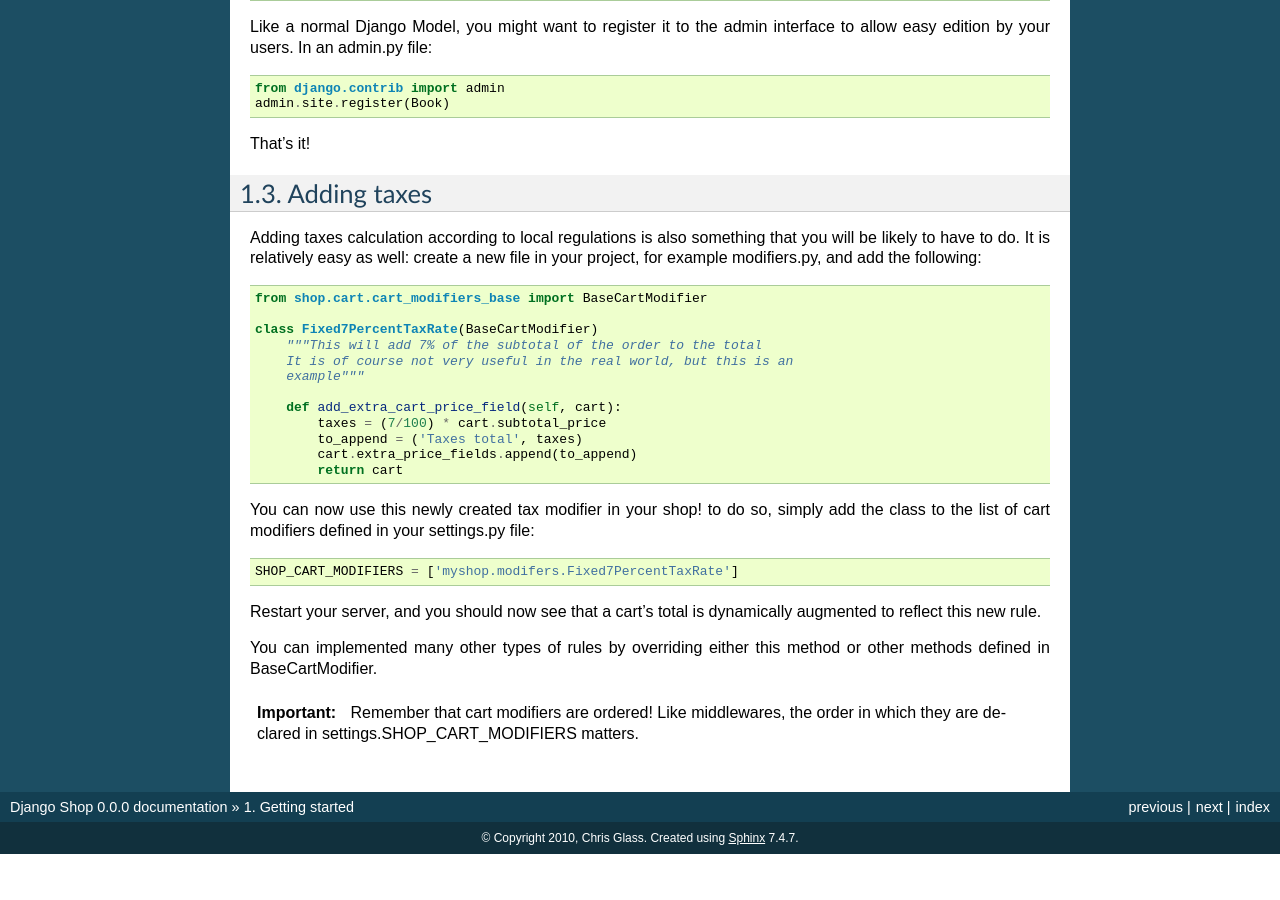
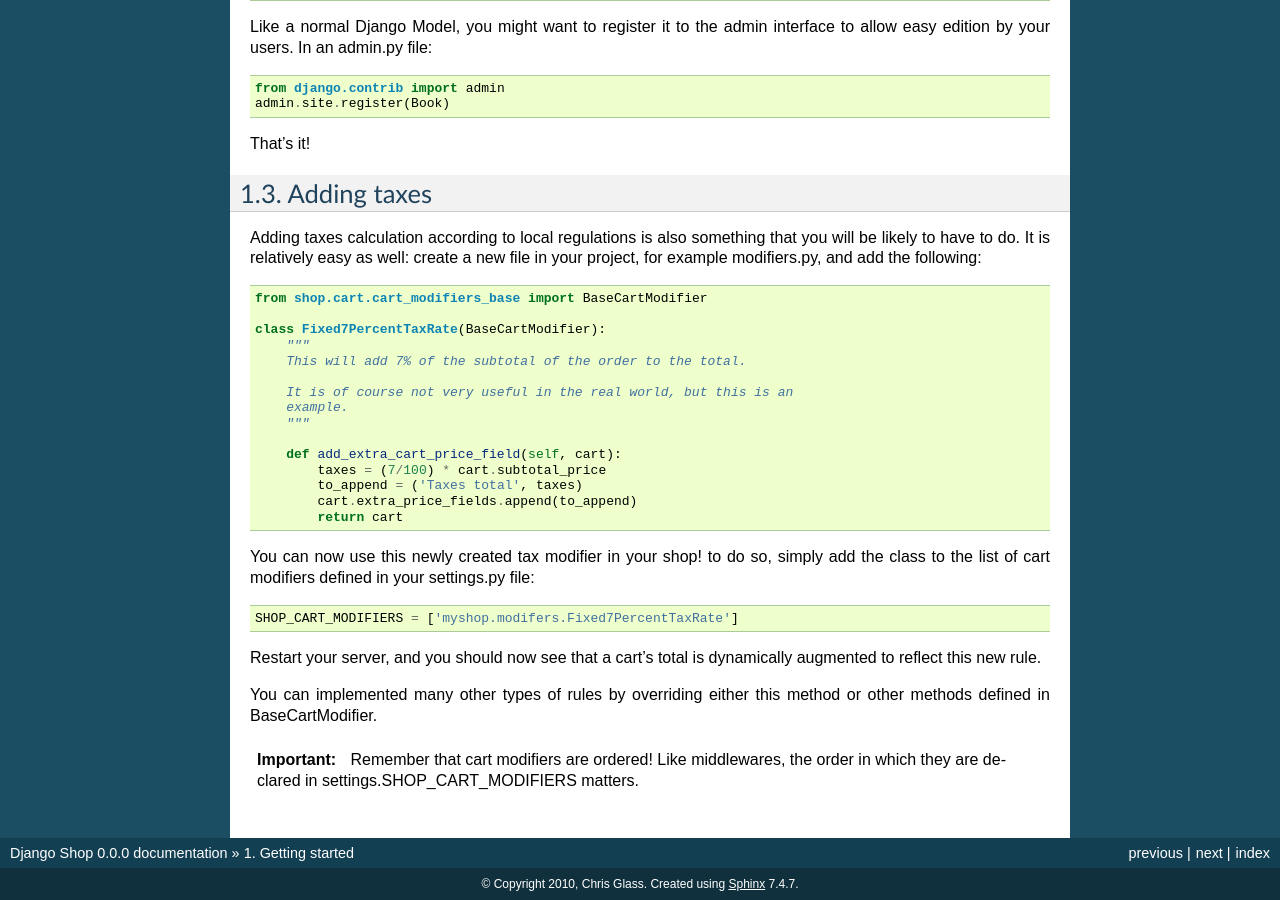
Before and after one commit to zootopia106/django-shop, a Sphinx documentation site: the page built from docs/getting-started.rst, in a window 1280 px wide and 900 px high, scrolled down 2122 px. Built offline with Sphinx 7.4.7, drawn with Linux system fonts in a browser that asks for light colours; before the commit the page ends 2976 px from its top, so only the background shows below that.

```diff
--- a/docs/getting-started.rst
+++ b/docs/getting-started.rst
@@ -141,10 +141,13 @@ file in your project, for example modifiers.py, and add the following::
 
     from shop.cart.cart_modifiers_base import BaseCartModifier
 
-    class Fixed7PercentTaxRate(BaseCartModifier)
-        """This will add 7% of the subtotal of the order to the total
+    class Fixed7PercentTaxRate(BaseCartModifier):
+        """
+        This will add 7% of the subtotal of the order to the total.
+
         It is of course not very useful in the real world, but this is an
-        example"""
+        example.
+        """
 
         def add_extra_cart_price_field(self, cart):
             taxes = (7/100) * cart.subtotal_price
```
